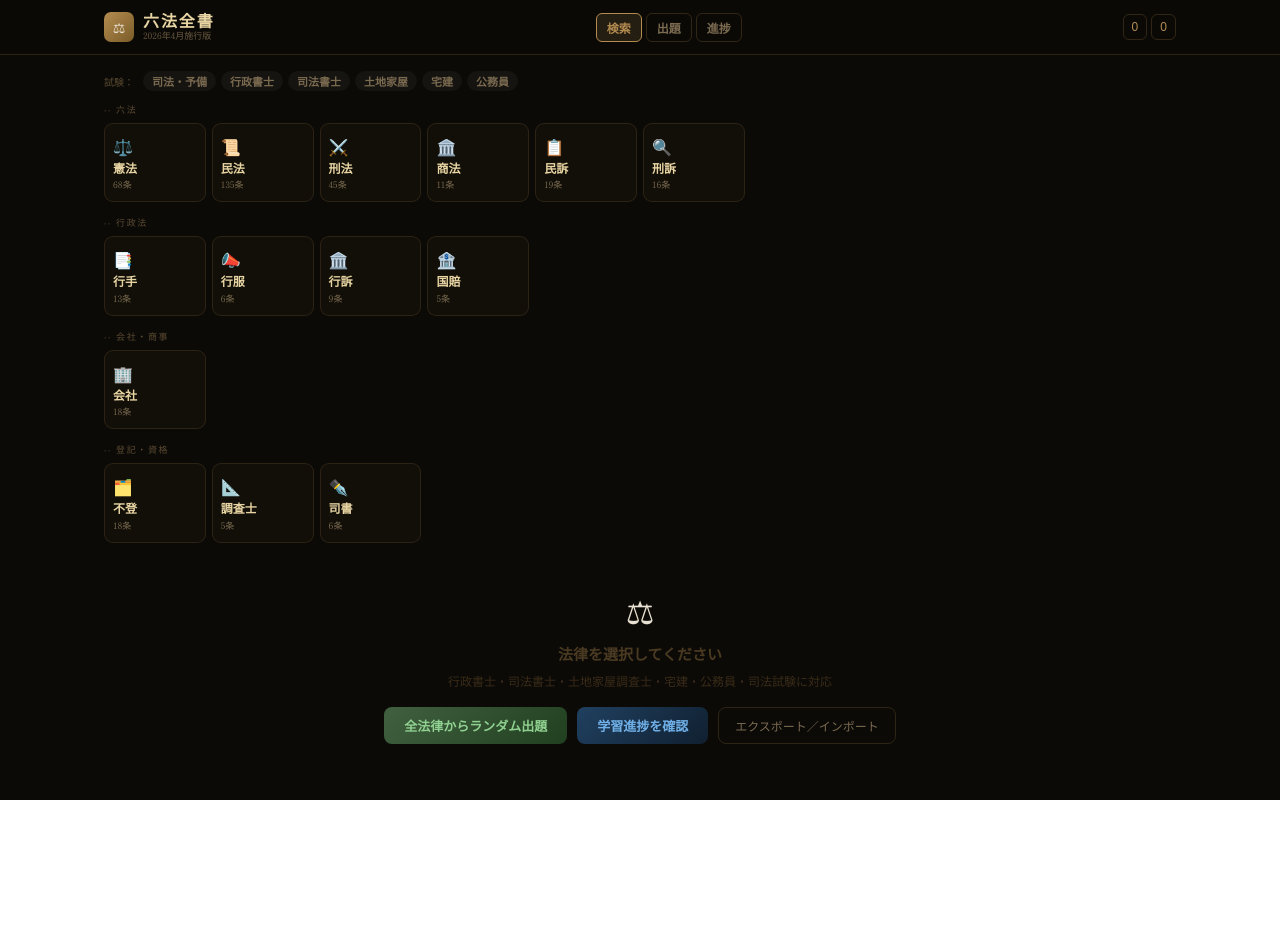
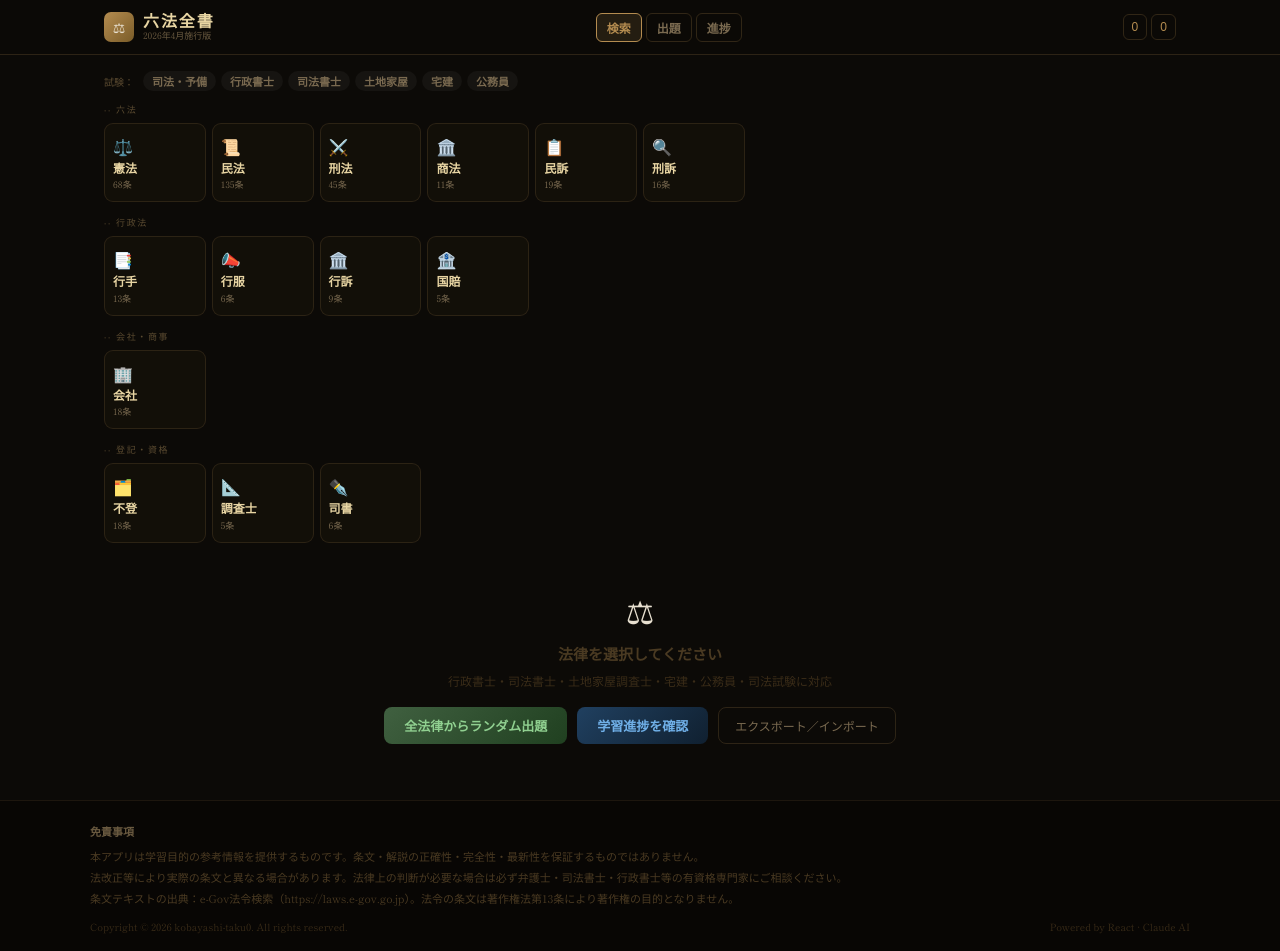
Before and after one commit to kobayashi-taku0/roppo-app, a React (Vite) app: page / in a window 1280 px wide. Shown: the top 951 px of the page. Before the commit the page ends 800 px from the top, so only its background shows below. Built offline with nearby package versions, Linux system fonts and the light colour scheme; a web font is replaced by a local one.

Commit message:
Update RoppoApp.jsx

```diff
--- a/src/RoppoApp.jsx
+++ b/src/RoppoApp.jsx
@@ -2627,6 +2627,37 @@ export default function RoppoApp() {
 
         </div>
       </div>
+
+      {/* footer */}
+      <footer style={{ borderTop:"1px solid rgba(180,140,80,.12)",
+        background:"rgba(8,6,4,.8)", padding:"20px 14px", marginTop:8 }}>
+        <div style={{ maxWidth:1100, margin:"0 auto" }}>
+          <div style={{ fontSize:11, color:"#4a3a22", lineHeight:1.9, marginBottom:10 }}>
+            <div style={{ fontWeight:700, color:"#6a5a40", marginBottom:4 }}>
+              {"免責事項"}
+            </div>
+            <div>
+              {"本アプリは学習目的の参考情報を提供するものです。条文・解説の正確性・完全性・最新性を保証するものではありません。"}
+            </div>
+            <div>
+              {"法改正等により実際の条文と異なる場合があります。法律上の判断が必要な場合は必ず弁護士・司法書士・行政書士等の有資格専門家にご相談ください。"}
+            </div>
+            <div>
+              {"条文テキストの出典：e-Gov法令検索（https://laws.e-gov.go.jp）。法令の条文は著作権法第13条により著作権の目的となりません。"}
+            </div>
+          </div>
+          <div style={{ display:"flex", justifyContent:"space-between",
+            alignItems:"center", flexWrap:"wrap", gap:8 }}>
+            <div style={{ fontSize:10, color:"#3a2c18" }}>
+              {"Copyright © 2026 kobayashi-taku0. All rights reserved."}
+            </div>
+            <div style={{ fontSize:10, color:"#3a2c18" }}>
+              {"Powered by React · Claude AI"}
+            </div>
+          </div>
+        </div>
+      </footer>
+
     </div>
   );
 }
```
